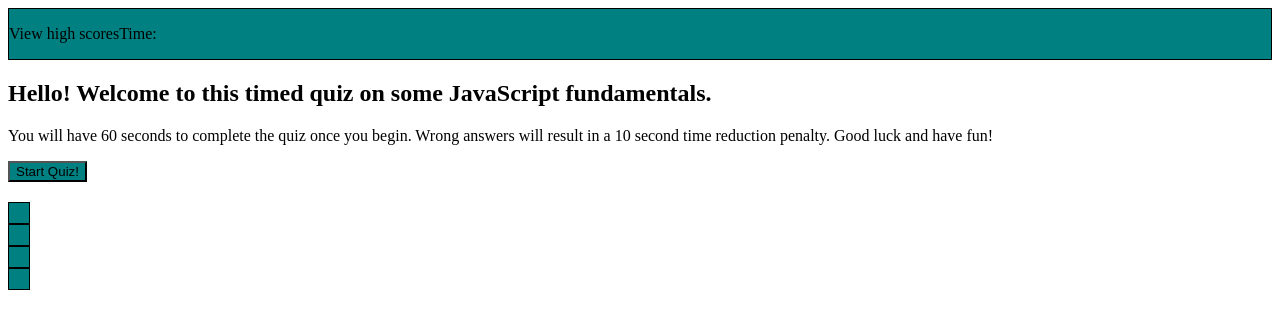
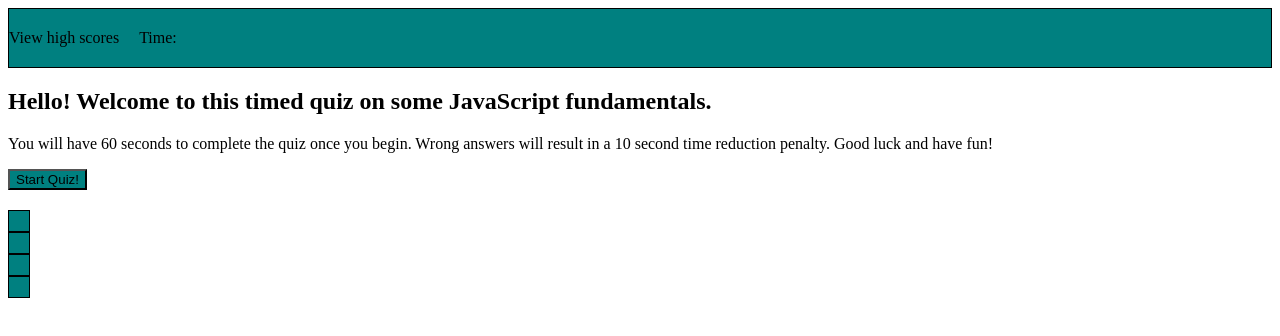
Before and after one commit to StephenWDickey/timed-quiz, a plain HTML site: page index.html in a window 1280 px wide. Drawn offline with Linux system fonts and the light colour scheme.

Commit message:
updated README

```diff
--- a/assets/css/style.css
+++ b/assets/css/style.css
@@ -16,6 +16,7 @@ header .high-scores {
 header .timer {
     float: right;
     width: 50%;
+    padding: 20px;
 }
 
 section .quiz-content {
```
Also changed, not shown: index.html (+1 -0 lines), timed-quizscreenshot.png (added), 1 other file.
